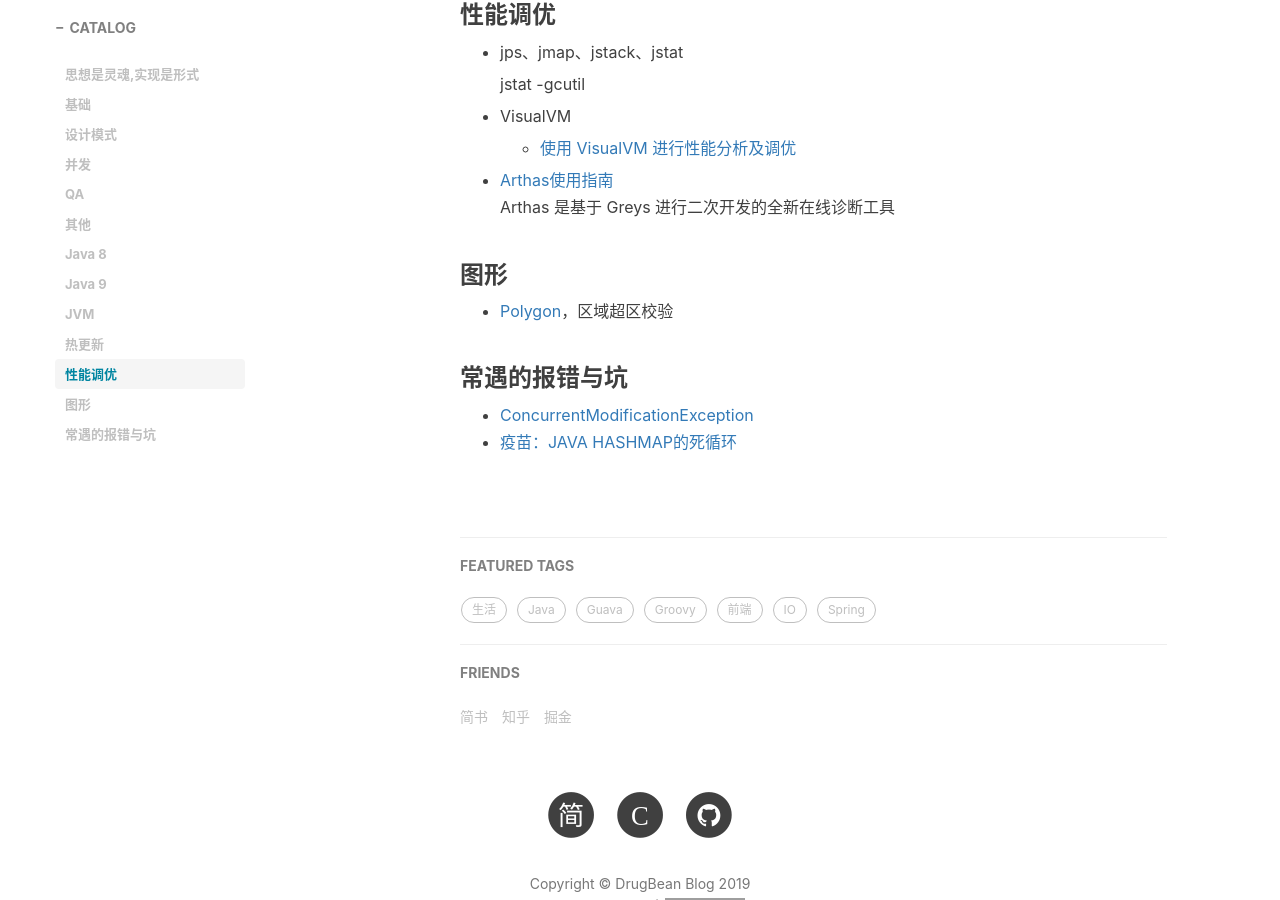
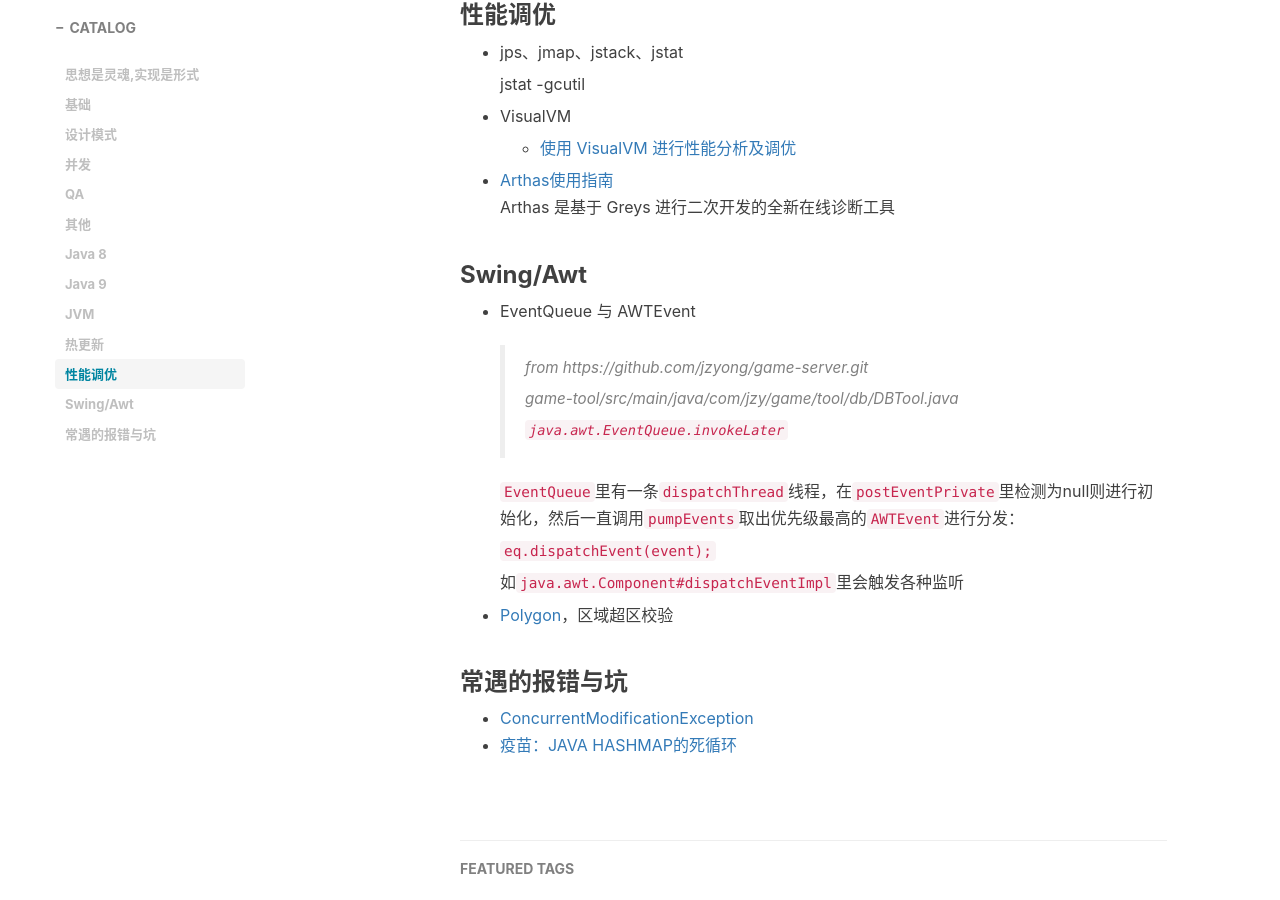
Before and after one commit to Ariescat/blog, a Jekyll site: the page built from docs/Java.md, in a window 1280 px wide and 900 px high, scrolled down 6709 px. Built offline with Jekyll 4.4.1, drawn with Linux system fonts in a browser that asks for light colours; nearby versions of some CDN libraries; comment, search, counter and statistics services are not loaded; grey boxes are pictures that could not be loaded.

Commit message:
EventQueue 与 AWTEvent

```diff
--- a/docs/Java.md
+++ b/docs/Java.md
@@ -269,8 +269,22 @@ catalog: true
 * [Arthas使用指南](https://segmentfault.com/a/1190000014618329?utm_source=tag-newest)
 	Arthas 是基于 Greys 进行二次开发的全新在线诊断工具
 
+### Swing/Awt
 
-### 图形
+* EventQueue 与 AWTEvent
+
+  > from https://github.com/jzyong/game-server.git
+  >
+  > game-tool/src/main/java/com/jzy/game/tool/db/DBTool.java
+  >
+  > `java.awt.EventQueue.invokeLater`
+
+  `EventQueue`里有一条`dispatchThread`线程，在`postEventPrivate`里检测为null则进行初始化，然后一直调用`pumpEvents`取出优先级最高的`AWTEvent`进行分发：
+
+  `eq.dispatchEvent(event);`
+
+  如`java.awt.Component#dispatchEventImpl`里会触发各种监听
+
 * [Polygon](https://segmentfault.com/a/1190000007736473)，区域超区校验
 
 
```
